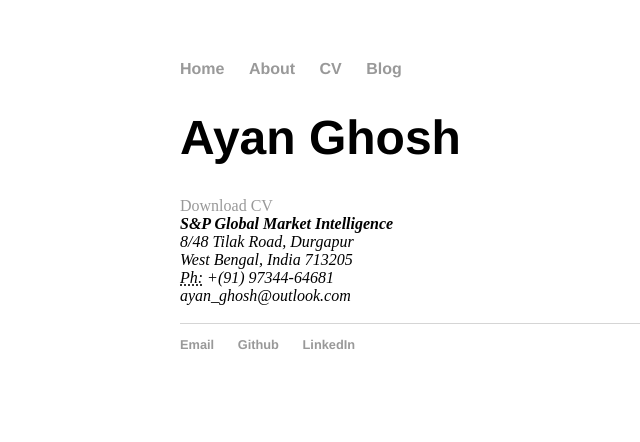
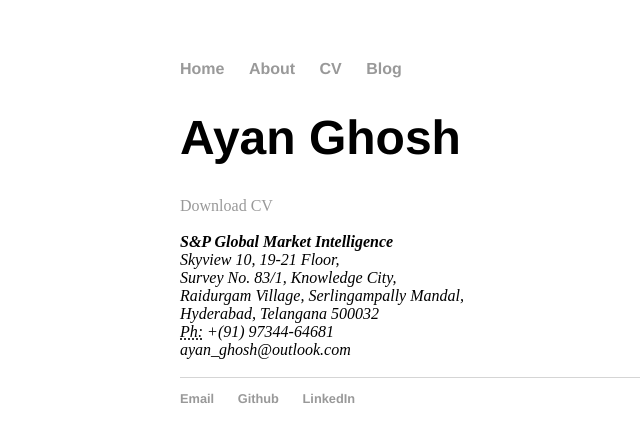
Before and after one commit to ayan-ghosh103/ayan-ghosh103.github.io, a Jekyll site: the page built from cv/index.html, in a window 1280 px wide. Shown: the top 442 px of the page, without its empty margins (12-652 px from the left). Built offline with Jekyll 4.4.1, drawn with Linux system fonts in a browser that asks for light colours.

Commit message:
Changing Address

```diff
--- a/cv/index.html
+++ b/cv/index.html
@@ -7,10 +7,13 @@ title: Curriculum Vitae
 					<h1>Ayan Ghosh</h1>
 		<a href="https://drive.google.com/file/d/10F1MDbOm9D7nn_LoQY6nv-3cE0JG9eH7/view?usp=sharing" class="download" title="Download CV as PDF">Download CV</a>
 		<br>
+		<br>
 					<address>
 					<strong>S&P Global Market Intelligence</strong><br>
-					8/48 Tilak Road, Durgapur<br>
-					West Bengal, India 713205<br>
+					Skyview 10, 19-21 Floor,<br>
+					Survey No. 83/1, Knowledge City,<br>
+					Raidurgam Village, Serlingampally Mandal,<br>
+					Hyderabad, Telangana 500032<br>
 					<abbr title="phone">Ph:</abbr> +(91) 97344-64681<br>
 					<span class="obfuscate">ayan_ghosh@outlook.com</span>
 					</address>
```
